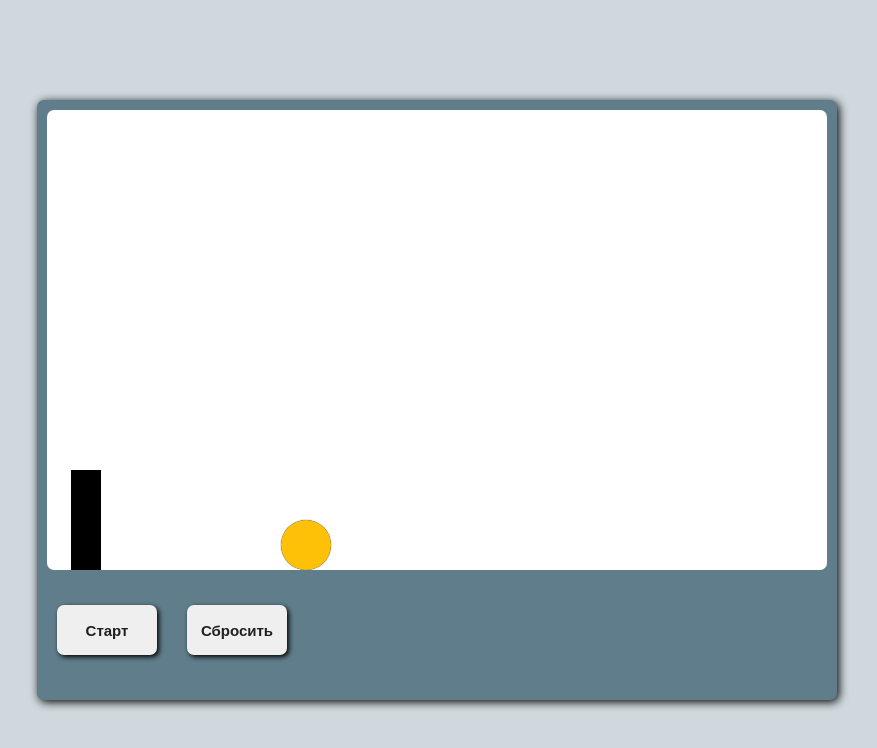
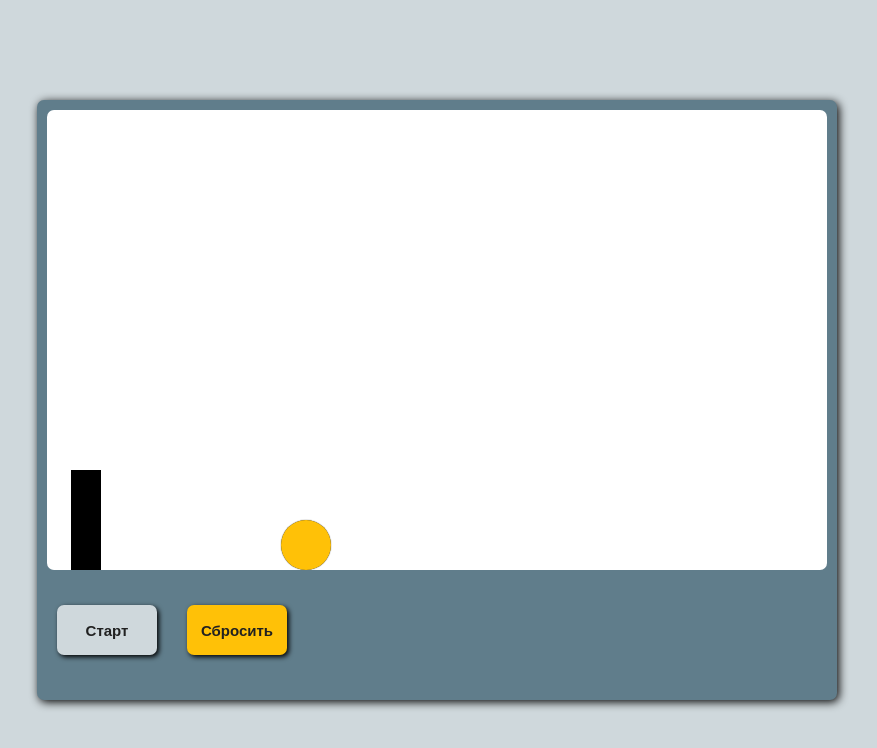
Before and after one commit to iiiokojiadbi/bouncing-ball, a website built with webpack: page src/index.html in a window 1280 px wide. Both pictures are taken after a click on the button "Старт". Shown: the whole page, without its empty margins (203-1080 px from the left). Built offline with nearby package versions, Linux system fonts and the light colour scheme.

Commit message:
feat: реализовать отключение кнопки

```diff
--- a/src/index.html
+++ b/src/index.html
@@ -13,8 +13,12 @@
           <div class="barrier game__barrier"></div>
         </section>
         <section class="controls">
-          <button class="btn btn_type_start controls__start">Старт</button>
-          <button class="btn btn_type_reset controls__reset">Сбросить</button>
+          <button class="btn btn_type_start btn_is_active controls__start">
+            Старт
+          </button>
+          <button class="btn btn_type_reset btn_is_active controls__reset">
+            Сбросить
+          </button>
         </section>
       </div>
     </div>
--- a/src/main.js
+++ b/src/main.js
@@ -7,5 +7,19 @@ const btnReset = document.querySelector(btnResetClass);
 
 const game = new Game();
 
-btnStart.addEventListener('click', () => game.startGame());
-btnReset.addEventListener('click', () => game.resetGame());
+function toogleBtnStatus(btn) {
+  btn.classList.toggle('btn_is_disabled');
+  btn.classList.toggle('btn_is_active');
+}
+
+btnStart.addEventListener('click', () => {
+  toogleBtnStatus(btnStart);
+  btnStart.setAttribute('disabled', 'disabled');
+  game.startGame();
+});
+btnReset.addEventListener('click', () => {
+  toogleBtnStatus(btnStart);
+  btnStart.removeAttribute('disabled');
+
+  game.resetGame();
+});
```
